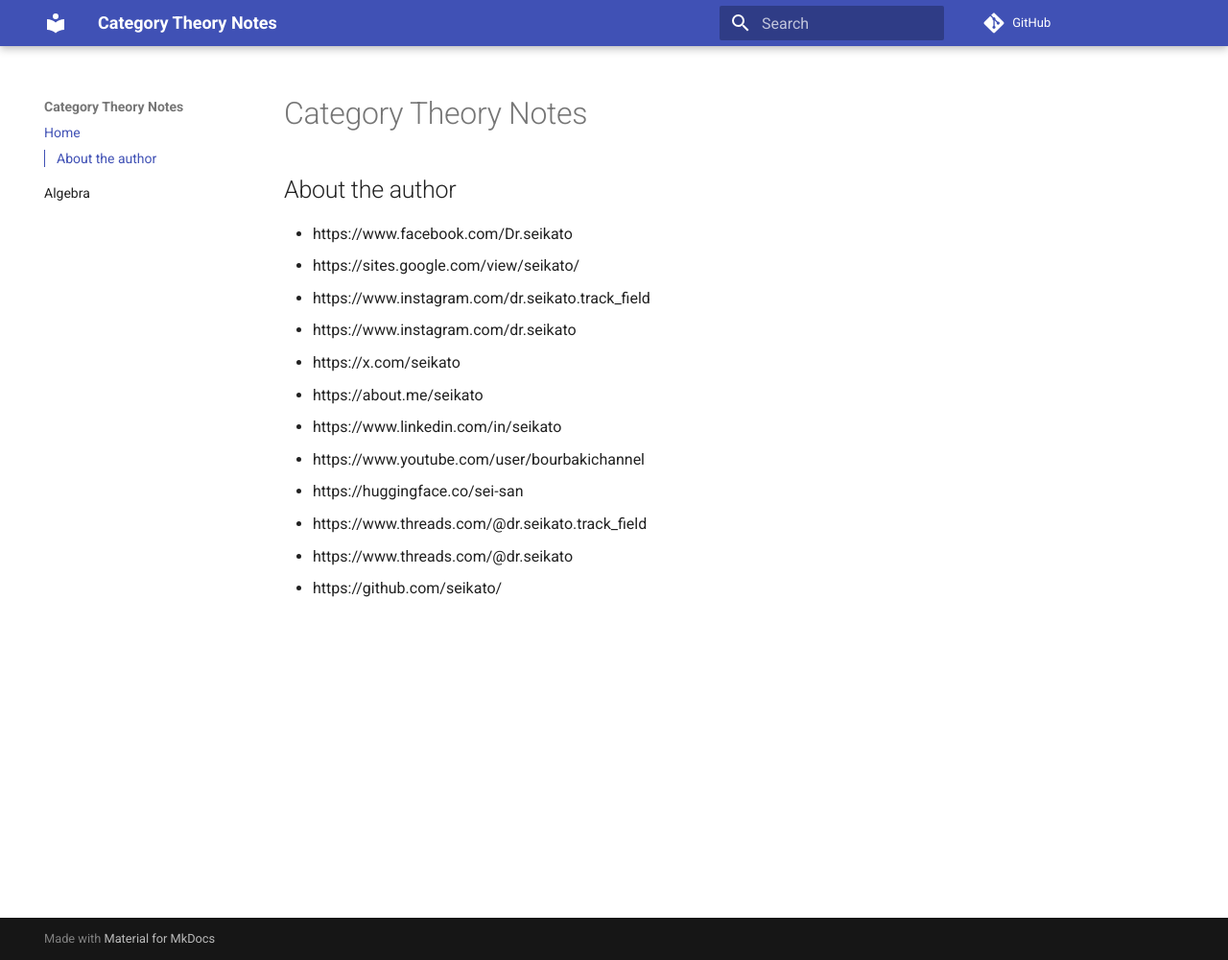
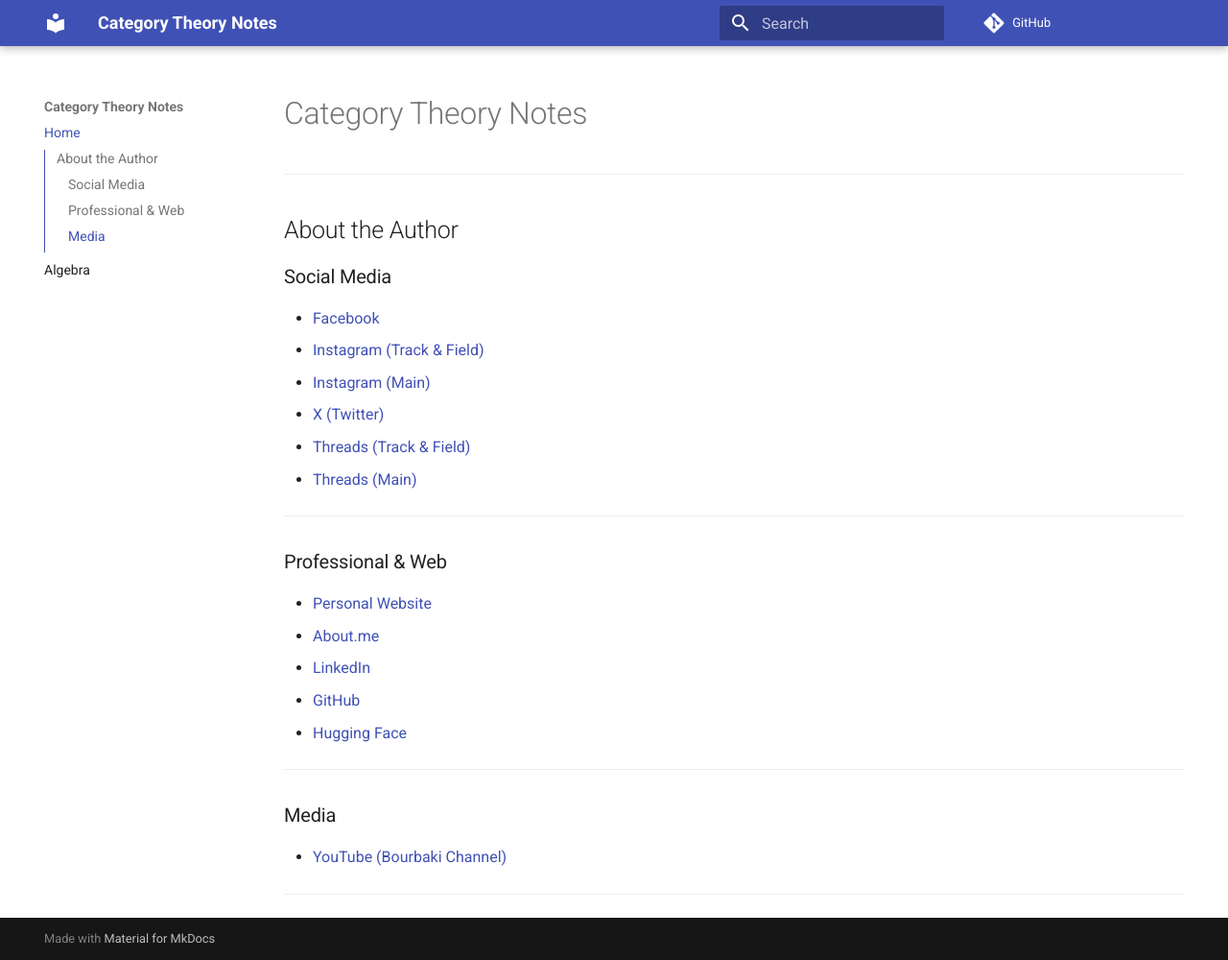
Before and after one commit to seikato/categorytheory, an MkDocs documentation site: the page built from docs/index.md, in a window 1280 px wide and 1000 px high. Shown: the whole window at 96% size. Built offline with MkDocs 1.6.1 and Material for MkDocs 9.7.7, drawn with Linux system fonts in a browser that asks for light colours; comment, search, counter and statistics services are not loaded.

Commit message:
update index.md

```diff
--- a/docs/index.md
+++ b/docs/index.md
@@ -1,16 +1,32 @@
 # Category Theory Notes
 
-## About the author
+---
 
-* https://www.facebook.com/Dr.seikato
-* https://sites.google.com/view/seikato/
-* https://www.instagram.com/dr.seikato.track_field
-* https://www.instagram.com/dr.seikato
-* https://x.com/seikato
-* https://about.me/seikato
-* https://www.linkedin.com/in/seikato
-* https://www.youtube.com/user/bourbakichannel
-* https://huggingface.co/sei-san
-* https://www.threads.com/@dr.seikato.track_field
-* https://www.threads.com/@dr.seikato
-* https://github.com/seikato/
+## About the Author
+
+### Social Media
+
+- [Facebook](https://www.facebook.com/Dr.seikato)
+- [Instagram (Track & Field)](https://www.instagram.com/dr.seikato.track_field)
+- [Instagram (Main)](https://www.instagram.com/dr.seikato)
+- [X (Twitter)](https://x.com/seikato)
+- [Threads (Track & Field)](https://www.threads.com/@dr.seikato.track_field)
+- [Threads (Main)](https://www.threads.com/@dr.seikato)
+
+---
+
+### Professional & Web
+
+- [Personal Website](https://sites.google.com/view/seikato/)
+- [About.me](https://about.me/seikato)
+- [LinkedIn](https://www.linkedin.com/in/seikato)
+- [GitHub](https://github.com/seikato/)
+- [Hugging Face](https://huggingface.co/sei-san)
+
+---
+
+### Media
+
+- [YouTube (Bourbaki Channel)](https://www.youtube.com/user/bourbakichannel)
+
+---
```
